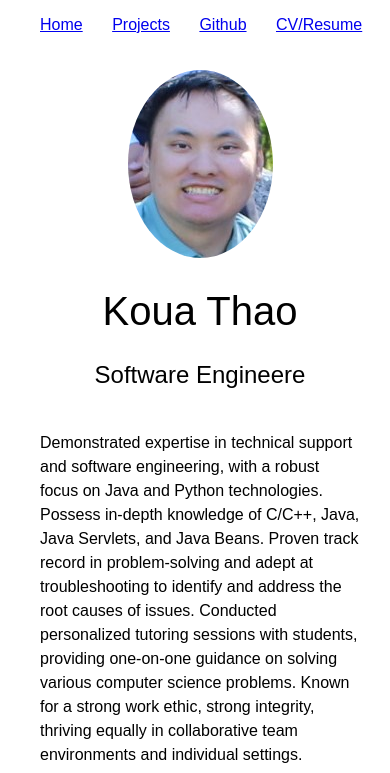
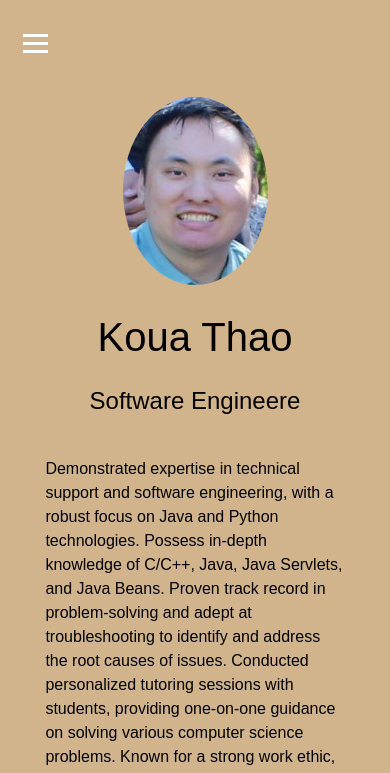
Before and after one commit to kthao91/kthao91.github.io, a plain HTML site: page index.html in a window 390 px wide. Shown: the top 773 px of the page. Drawn offline with Linux system fonts and the light colour scheme.

Commit message:
upgrade
hamburger menu on mobile

```diff
--- a/css/main.css
+++ b/css/main.css
@@ -9,7 +9,7 @@ add js
 dont make alot of  class and id
 
 COLOR:
-main:#D2B48Cf (tan)
+main:#D2B48C (tan)
 ##8cd2b4(green)
 ##b48cd2(purple)
 
@@ -23,14 +23,71 @@ maybe
 /* Set the background color of body to tan */
 *{
     font-family: "europa", sans-serif;
+    padding: 0;
+
 }
 
 
 body {
-    background-color: #D2B48Cf;
+    background-color: #D2B48C;
+}
+li{
+    list-style: none;
+}
+.hamburger{
+    cursor: pointer;
+    display: none;
+}
+
+.container{
+  max-width: 1224px;
+  width: 92%;
+  margin: 0 auto;
+}
+
+.container{
+  max-width: 1224px;
+  width: 92%;
+  margin: 0 auto;
+}
+
+.navbar{
+  min-height: 70px;
+  display: flex;
+  justify-content: space-between;
+  align-items: center;
 }
 
 
+.nav-menu{
+  display: flex;
+  justify-content: space-between;
+  align-items: center;
+  column-gap: 60px;
+}
+
+.nav-link{
+  transition: 0.3s ease-out;
+}
+
+.nav-link:hover{
+  color: dodgerblue;
+}
+
+.hamburger{
+  display: none;
+  cursor: pointer;
+}
+
+.bar{
+  display: block;
+  width: 25px;
+  height: 3px;
+  margin: 5px auto;
+  -webkit-transition: all 0.3s ease;
+  transition: all 0.3s ease;
+  background-color: white;
+}
 /* On screens that are 992px or less, set the background color to blue */
 @media screen and (max-width: 992px) {
 
@@ -42,33 +99,39 @@ Mobile*/
 
 
 
-    body {
-        background-color: #D2B48Cf;
-        max-width: 600px;
-        margin-right: 0;
-        margin-left: 0;
-        margin-top: 0;
-        margin-bottom: 0;
-        min-width:400px;
+    .hamburger{
+    display: block;
+  }
 
-    }
+  .hamburger.active .bar:nth-child(2){
+    opacity: 0;
+  }
+  .hamburger.active .bar:nth-child(1){
+    transform: translateY(8px) rotate(45deg);
+  }
+  .hamburger.active .bar:nth-child(3){
+    transform: translateY(-8px) rotate(-45deg);
+  }
 
+  .nav-menu{
+    position: fixed;
+    left: -100%;
+    top: 70px;
 
-    #nav {
+    flex-direction: column;
+    background-color: #b48cd2;
+    width: 100%;
+    text-align: center;
+    transition: 0.3s;
+  }
 
-        display:inline-block;
-        text-align: left;
-        width:400px;
-    }
+  .nav-item{
+    margin: 16px 6px;
+  }
 
-    #links li{
-
-        display:inline-block;
-        list-style-type: none;
-        margin-right:25px;
-
-
-    }
+  .nav-menu.active{
+    left: 0;
+  }
 
     h1{
 
--- a/index.html
+++ b/index.html
@@ -2,6 +2,8 @@
 
 add a cool way of showing projects
 fix spacing between use and next project
+bug when opening kthao91.github.io project dont want to scroll.
+
 -->
 
 
@@ -22,17 +24,22 @@ fix spacing between use and next project
 </head>
 
 <body>
-
-    <div id="nav">
-
-        <ul id="links">
-            <li><a href="#main">Home</a></li>
-            <li><a href="#projects">Projects</a></li>
-            <li><a href="#github">Github</a></li>
+    <!-- Navigation links (hidden by default for mobile) -->
+    <div class="container">
+    <nav class="navbar">
+        <ul class="nav-menu">
+            <li class="nav-link"><a href="#main">Home</a></li>
+            <li class="nav-link"><a href="#projects">Projects</a></li>
+            <li class="nav-link"><a href="#github">Github</a></li>
             <li><a href="asset/Koua%20Thao%20Software%20Engineer%20Resume.pdf">CV/Resume</a></li>
         </ul>
+        <div class="hamburger">
+            <span class="bar"></span>
+            <span class="bar"></span>
+            <span class="bar"></span>
         </div>
-
+    </nav>
+    </div>
     <div id="info">
 
         <div id="main" class="main_color main_size">
@@ -86,5 +93,6 @@ fix spacing between use and next project
 
     </footer>
     </div>
-<script src="js/button.js"></script>
+<script src="js/main.js">
+</script>
 </body>
--- /dev/null
+++ b/js/main.js
@@ -0,0 +1,12 @@
+const hamburger = document.querySelector(".hamburger");
+const navMenu = document.querySelector(".nav-menu");
+
+hamburger.addEventListener("click", () => {
+  hamburger.classList.toggle("active");
+  navMenu.classList.toggle("active");
+})
+
+document.querySelectorAll(".nav-link").forEach(n => n.addEventListener("click", () => {
+  hamburger.classList.remove("active");
+  navMenu.classList.remove("active");
+}))
```
Lines whose indentation alone changed are shown as unchanged.
